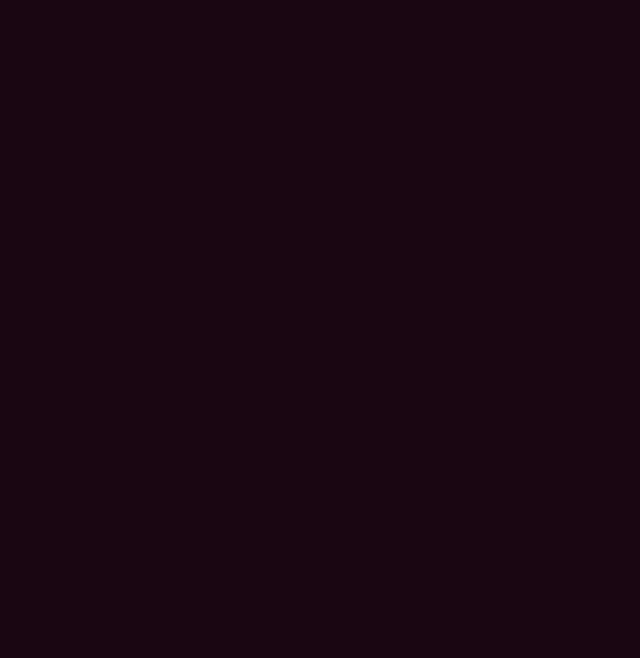
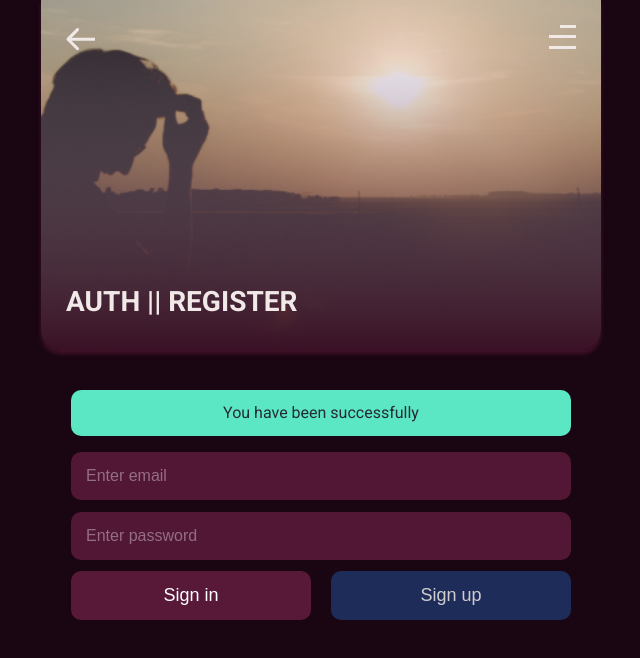
Before and after one commit to makhnev-a/workout2, a React (Create React App) app in the folder front/: page /auth in a window 1280 px wide. Before the commit this address had no page. Shown: the top 658 px of the page, without its empty margins (319-959 px from the left). Built offline with nearby package versions, Linux system fonts and the light colour scheme.

Commit message:
add auth + alert

```diff
--- a/front/src/App.jsx
+++ b/front/src/Routes.jsx
@@ -2,6 +2,7 @@
 import Home from './components/pages/Home/Home'
 import NewWorkout from './components/pages/NewWorkout/NewWorkout'
 import { BrowserRouter as Router, Routes, Route } from 'react-router-dom'
+import Auth from './components/pages/Auth/Auth'
 
 const App = () => {
 	return (
@@ -9,6 +10,7 @@
 			<Routes>
 				<Route path='/' exact element={<Home />} />
 				<Route path='/new-workout' element={<NewWorkout />} />
+				<Route path='/auth' element={<Auth />} />
 			</Routes>
 		</Router>
 	)
--- a/front/src/components/common/Header/Header.jsx
+++ b/front/src/components/common/Header/Header.jsx
@@ -18,7 +18,7 @@
 					<img alt='Auth' src={arrowImage} />
 				</button>
 			) : (
-				<button type='button'>
+				<button type='button' onClick={() => navigate('/auth')}>
 					<img alt='Auth' src={userImage} />
 				</button>
 			)}
--- /dev/null
+++ b/front/src/components/pages/Auth/Auth.jsx
@@ -0,0 +1,58 @@
+import React, { useState } from 'react'
+import { Link } from 'react-router-dom'
+
+import styles from './Auth.module.scss'
+import bgImage from '../../../images/auth-bg.png'
+
+import Layout from '../../common/Layout'
+import Button from '../../ui/Button/Button'
+import Field from '../../ui/Field/Field'
+import Alert from '../../ui/Alert/Alert'
+
+const Auth = () => {
+	const [email, setEmail] = useState('')
+	const [password, setPassword] = useState('')
+	const [type, setType] = useState('auth')
+
+	const handleSubmit = e => {
+		e.preventDefault()
+
+		if (type === 'auth') {
+			console.log('Auth')
+		} else {
+			console.log('Reg')
+		}
+	}
+
+	const handleReg = () => {
+		console.log('Reg')
+	}
+	return (
+		<>
+			<Layout bgImage={bgImage} heading='Auth || Register' />
+			<div className='wrapper-inner-page'>
+				{true && <Alert type='success' text='You have been successfully' />}
+				<form onSubmit={handleSubmit}>
+					<Field
+						type='email'
+						value={email}
+						placeholder='Enter email'
+						onChange={({ target: { value } }) => setEmail(value)}
+					/>
+					<Field
+						type='password'
+						value={password}
+						placeholder='Enter password'
+						onChange={({ target: { value } }) => setPassword(value)}
+					/>
+					<div className={styles.wrapperButtons}>
+						<Button text='Sign in' callBack={() => setType('auth')} />
+						<Button text='Sign up' callBack={() => setType('reg')} />
+					</div>
+				</form>
+			</div>
+		</>
+	)
+}
+
+export default Auth
--- /dev/null
+++ b/front/src/components/pages/Auth/Auth.module.scss
@@ -0,0 +1,26 @@
+@import '../../../scss/variables';
+
+.wrapperButtons {
+	display: flex;
+	align-items: center;
+	justify-content: space-between;
+
+	> div {
+		width: 48%;
+
+		> button {
+			width: 100%;
+		}
+
+		&:last-child > button {
+			background-color: #20366b;
+			opacity: 0.8;
+			transition: opacity 0.15s ease;
+
+			&:hover {
+				background-color: #29478c;
+				opacity: 1;
+			}
+		}
+	}
+}
--- a/front/src/components/pages/NewWorkout/NewWorkout.jsx
+++ b/front/src/components/pages/NewWorkout/NewWorkout.jsx
@@ -2,7 +2,6 @@
 import { Link, useNavigate } from 'react-router-dom'
 import ReactSelect from 'react-select'
 
-import styles from './NewWorkout.module.scss'
 import bgImage from '../../../images/new-workout-bg.jpg'
 
 import Layout from '../../common/Layout'
@@ -19,7 +18,7 @@
 	return (
 		<>
 			<Layout bgImage={bgImage} heading='Create new workout' />
-			<div className={styles.wrapper}>
+			<div className='wrapper-inner-page'>
 				<form onSubmit={handleSubmit}>
 					<Field
 						value={name}
--- a/front/src/components/pages/NewWorkout/NewWorkout.module.scss
+++ /dev/null
@@ -1,4 +0,0 @@
-.wrapper {
-	padding: 50px 90px;
-	text-align: center;
-}
--- /dev/null
+++ b/front/src/components/ui/Alert/Alert.jsx
@@ -0,0 +1,20 @@
+import React from 'react'
+import cn from 'classnames'
+
+import styles from './Alert.module.scss'
+
+const Alert = ({ type = 'success', text }) => {
+	return (
+		<div
+			className={cn(styles.alert, {
+				[styles.error]: type === 'error',
+				[styles.warning]: type === 'warning',
+				[styles.info]: type === 'info',
+			})}
+		>
+			{text}
+		</div>
+	)
+}
+
+export default Alert
--- /dev/null
+++ b/front/src/components/ui/Alert/Alert.module.scss
@@ -0,0 +1,26 @@
+@import '../../../scss/animations';
+@import '../../../scss/variables';
+
+.alert {
+	width: 100%;
+	background-color: #5be7c4;
+	color: #252a34;
+	margin-bottom: 1rem;
+	animation: opacity 0.4s;
+	padding: 10px;
+	border-radius: 10px;
+
+	&.error {
+		background-color: #ff2e63;
+		color: $white;
+	}
+
+	&.warning {
+		background-color: #50c1e9;
+	}
+
+	&.info {
+		background-color: #f75940;
+		color: $white;
+	}
+}
--- a/front/src/index.js
+++ b/front/src/index.js
@@ -1,13 +1,13 @@
 import React from 'react'
 import ReactDOM from 'react-dom/client'
-import App from './App'
+import Routes from "./Routes"
 import reportWebVitals from './reportWebVitals'
 import './scss/index.scss'
 
 const root = ReactDOM.createRoot(document.getElementById('root'))
 root.render(
 	<React.StrictMode>
-		<App />
+		<Routes/>
 	</React.StrictMode>
 )
 
```
